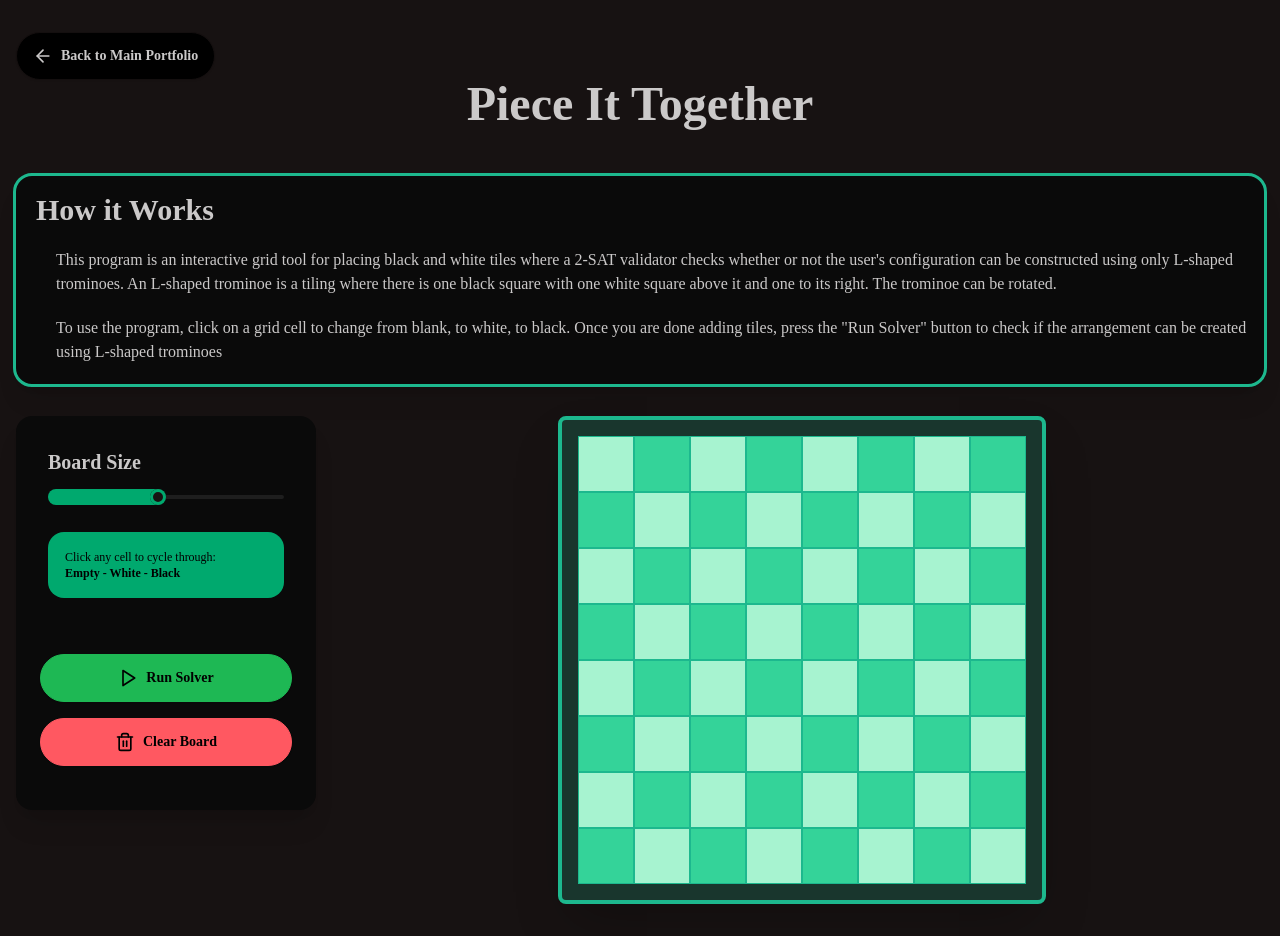
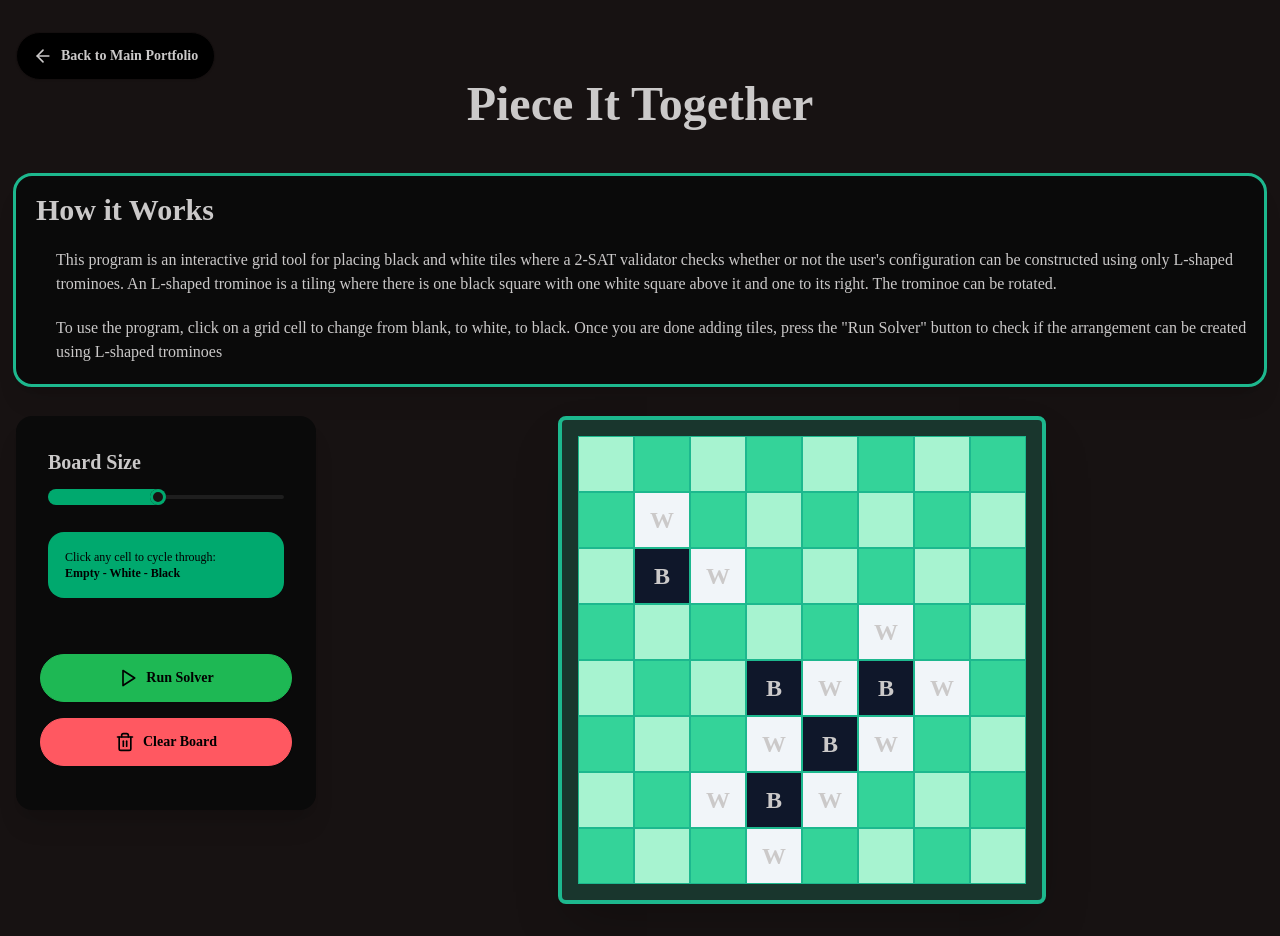
Before and after one commit to soliveira3/PeronalPortfolio, a React (Vite) app in the folder frontend/: page /pieceItTogether in a window 1280 px wide. Built offline with nearby package versions, Linux system fonts and the light colour scheme; a web font is replaced by a local one.

Commit message:
Updated Initial PieceItTogether State

```diff
--- a/frontend/src/pages/PieceItTogether.jsx
+++ b/frontend/src/pages/PieceItTogether.jsx
@@ -4,7 +4,18 @@ import { Link } from "react-router"
 
 function ChessProblemSolver() {
     const [boardSize, setBoardSize] = useState(8);
-    const [board, setBoard] = useState(Array(8).fill().map(() => Array(8).fill(null)));
+    const initialPattern = [
+        '........',
+        '.W......',
+        '.BW.....',
+        '.....W..',
+        '...BWBW.',
+        '...WBW..',
+        '..WBW...',
+        '...W....',
+    ];
+    const parsePattern = (pattern) => pattern.map(row => row.split('').map(ch => ch === '.' ? null : (ch === 'W' ? 'white' : 'black')));
+    const [board, setBoard] = useState(() => parsePattern(initialPattern));
     const [result, setResult] = useState(null);
     const [time, setTime] = useState(null);
     const [isRunning, setIsRunning] = useState(false);
```
Also changed, not shown: 1 other file (tests, documents, lock files or other folders).
